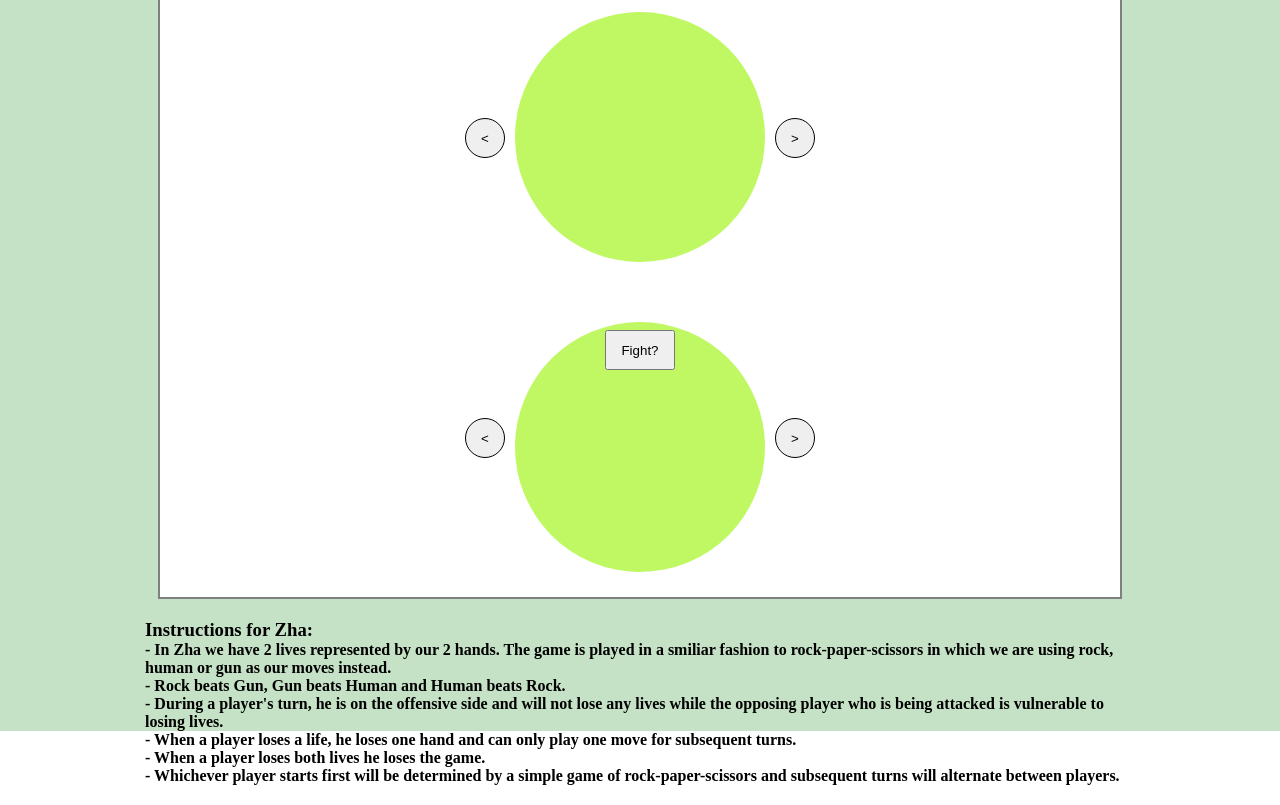
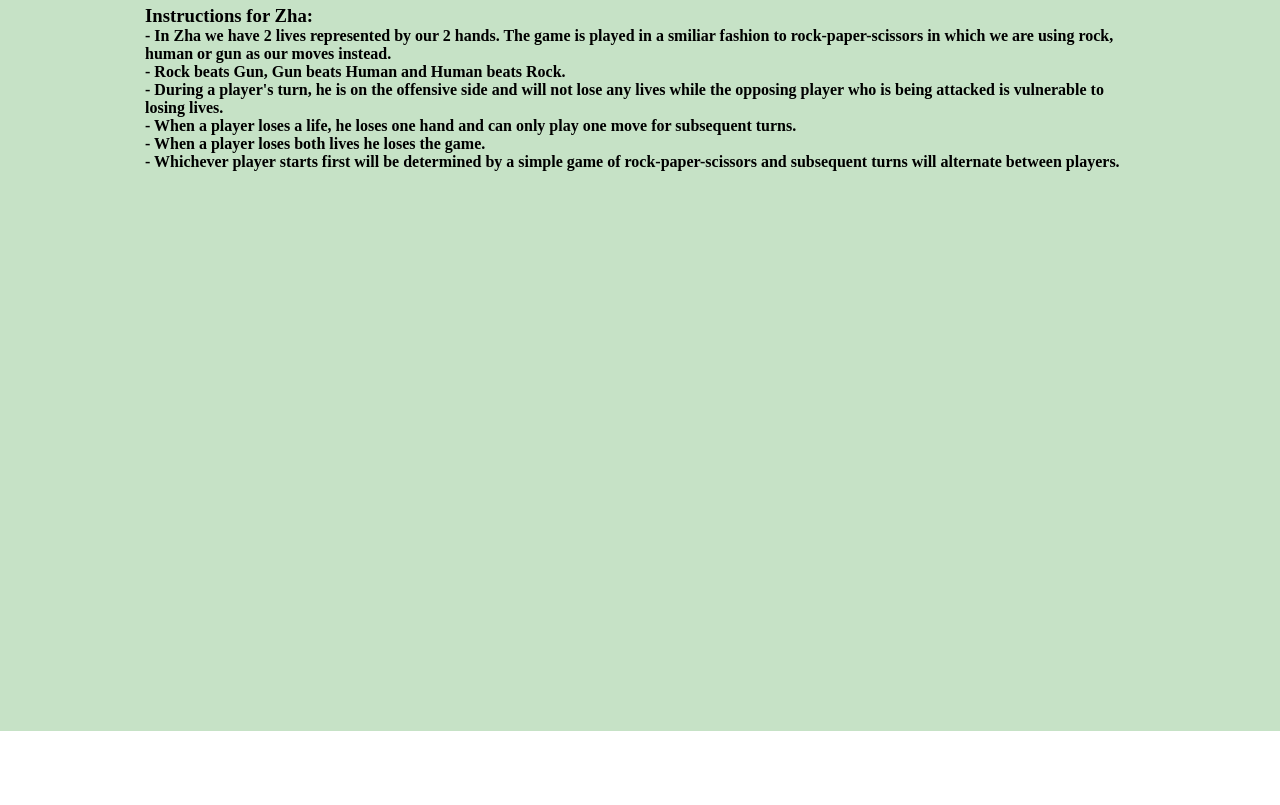
Before and after one commit to GrassjellyMoab/Zha-game, a plain HTML site: page test-ground.html in a window 1280 px wide. Shown: the part 72-877 px from the top of the page. After the commit the page ends 800 px from the top, so only its background shows below. Drawn offline with Linux system fonts and the light colour scheme.

Commit message:
ready to merge branches

```diff
--- a/test-ground.html
+++ b/test-ground.html
@@ -15,7 +15,7 @@
     <div class="title"><a href="#">Zha Game</a></div>
 
     <!-- Rock Scissors Paper game window -->
-    <div id="rock-paper-scissors-window" style="display: block;">
+    <!-- <div id="rock-paper-scissors-window" style="display: block;">
         <div id="cpuRPS">
             <button><</button>
             <div></div>
@@ -27,7 +27,7 @@
             <button>></button>
         </div>
         <button id=rpsResults>Fight?</button>
-    </div>
+    </div> -->
     <!-- Zha game window -->
     <!-- <div id="game-window">
         <div class="row">
```
